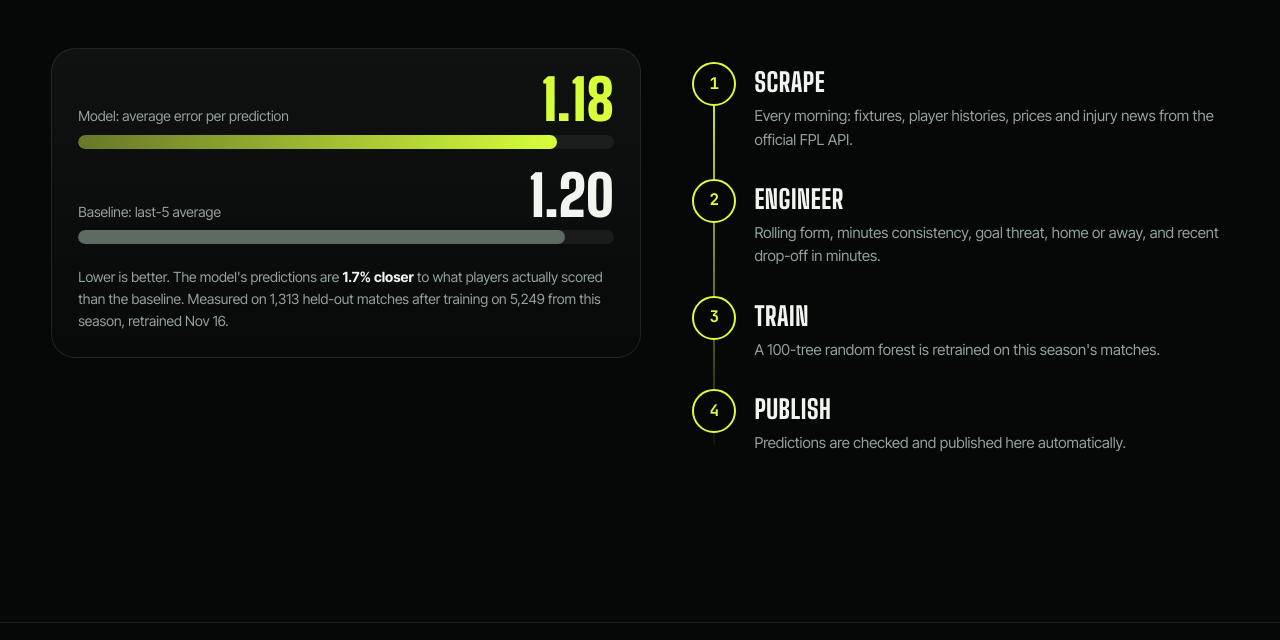
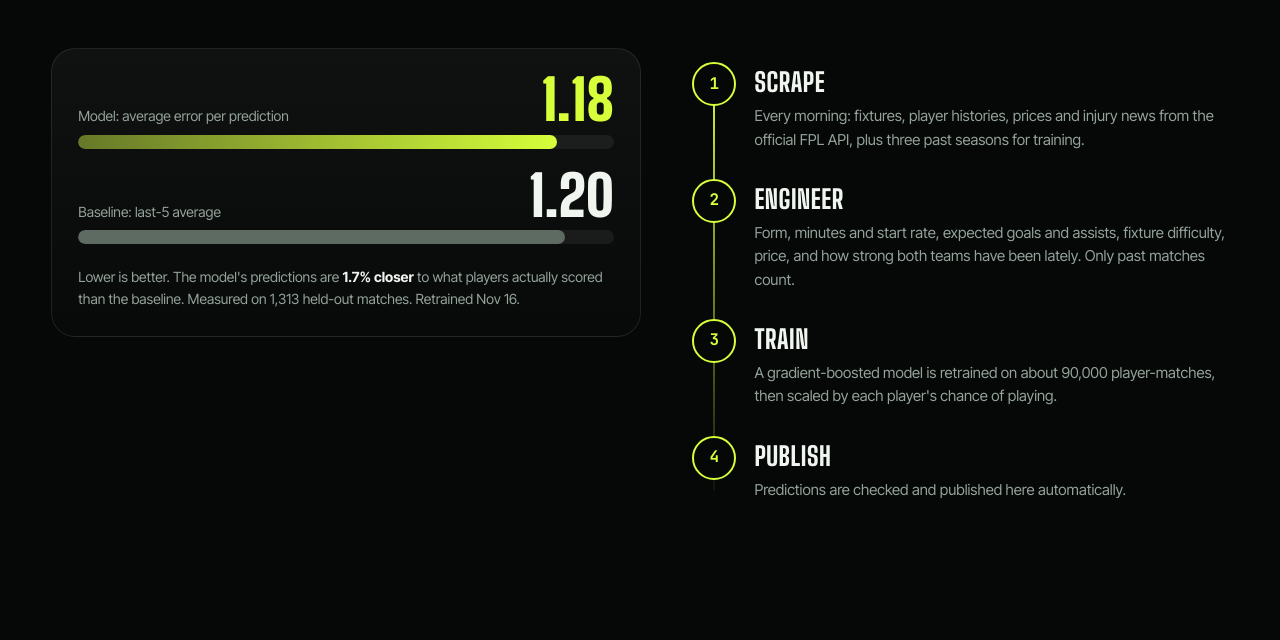
Before and after one commit to Youssef-joe/Fantasy, a website with bundled scripts: page frontend/index.html in a window 1280 px wide. Shown: the part 8055-8695 px from the top of the page. Built offline with nearby package versions, Linux system fonts and the light colour scheme.

Commit message:
Describe the new model and its by-gameweek test in the model section
Reads test_gameweeks, seasons_used and the top-20 comparison from the feed's
model metrics when present, and updates the pipeline copy (gradient boosting,
past seasons, chance-of-playing scaling).

```diff
--- a/frontend/assets/js/app.js
+++ b/frontend/assets/js/app.js
@@ -672,5 +672,13 @@ function renderModel() {
       : `Right now the model is <b>not beating</b> the baseline. We're working on it. `;
   }
   const trained = m.trained_at ? new Date(m.trained_at).toLocaleDateString(undefined, { day: 'numeric', month: 'short' }) : '';
-  $('#modelNote').innerHTML = `Lower is better. ${verdict}Measured on ${m.n_test?.toLocaleString() ?? '–'} held-out matches after training on ${m.n_train?.toLocaleString() ?? '–'} from this season${trained ? `, retrained ${esc(trained)}` : ''}.`;
+  const gws = Array.isArray(m.test_gameweeks) && m.test_gameweeks.length
+    ? `GW${m.test_gameweeks[0]}–${m.test_gameweeks[m.test_gameweeks.length - 1]}` : null;
+  const how = m.split === 'by gameweek' && gws
+    ? `Tested on ${gws} (${m.n_test?.toLocaleString() ?? '–'} player-matches), each time training only on matches played before that gameweek`
+    : `Measured on ${m.n_test?.toLocaleString() ?? '–'} held-out matches`;
+  const picks = m.top20_avg_points != null && m.baseline_top20_avg_points != null
+    ? ` Its top 20 picks each week averaged <b>${m.top20_avg_points.toFixed(1)} points</b>, against ${m.baseline_top20_avg_points.toFixed(1)} for the baseline's.` : '';
+  const seasons = Array.isArray(m.seasons_used) && m.seasons_used.length > 1 ? ` Trained on ${m.seasons_used.length} seasons of matches` : '';
+  $('#modelNote').innerHTML = `Lower is better. ${verdict}${how}.${picks}${seasons}${seasons && trained ? `, retrained ${esc(trained)}.` : trained ? ` Retrained ${esc(trained)}.` : seasons ? '.' : ''}`;
 }
--- a/frontend/index.html
+++ b/frontend/index.html
@@ -233,9 +233,9 @@
           <p class="model-note" id="modelNote"></p>
         </div>
         <ol class="pipeline reveal">
-          <li><span class="pipe-n">1</span><div><h3>Scrape</h3><p>Every morning: fixtures, player histories, prices and injury news from the official FPL API.</p></div></li>
-          <li><span class="pipe-n">2</span><div><h3>Engineer</h3><p>Rolling form, minutes consistency, goal threat, home or away, and recent drop-off in minutes.</p></div></li>
-          <li><span class="pipe-n">3</span><div><h3>Train</h3><p>A 100-tree random forest is retrained on this season's matches.</p></div></li>
+          <li><span class="pipe-n">1</span><div><h3>Scrape</h3><p>Every morning: fixtures, player histories, prices and injury news from the official FPL API, plus three past seasons for training.</p></div></li>
+          <li><span class="pipe-n">2</span><div><h3>Engineer</h3><p>Form, minutes and start rate, expected goals and assists, fixture difficulty, price, and how strong both teams have been lately. Only past matches count.</p></div></li>
+          <li><span class="pipe-n">3</span><div><h3>Train</h3><p>A gradient-boosted model is retrained on about 90,000 player-matches, then scaled by each player's chance of playing.</p></div></li>
           <li><span class="pipe-n">4</span><div><h3>Publish</h3><p>Predictions are checked and published here automatically.</p></div></li>
         </ol>
       </div>
```
